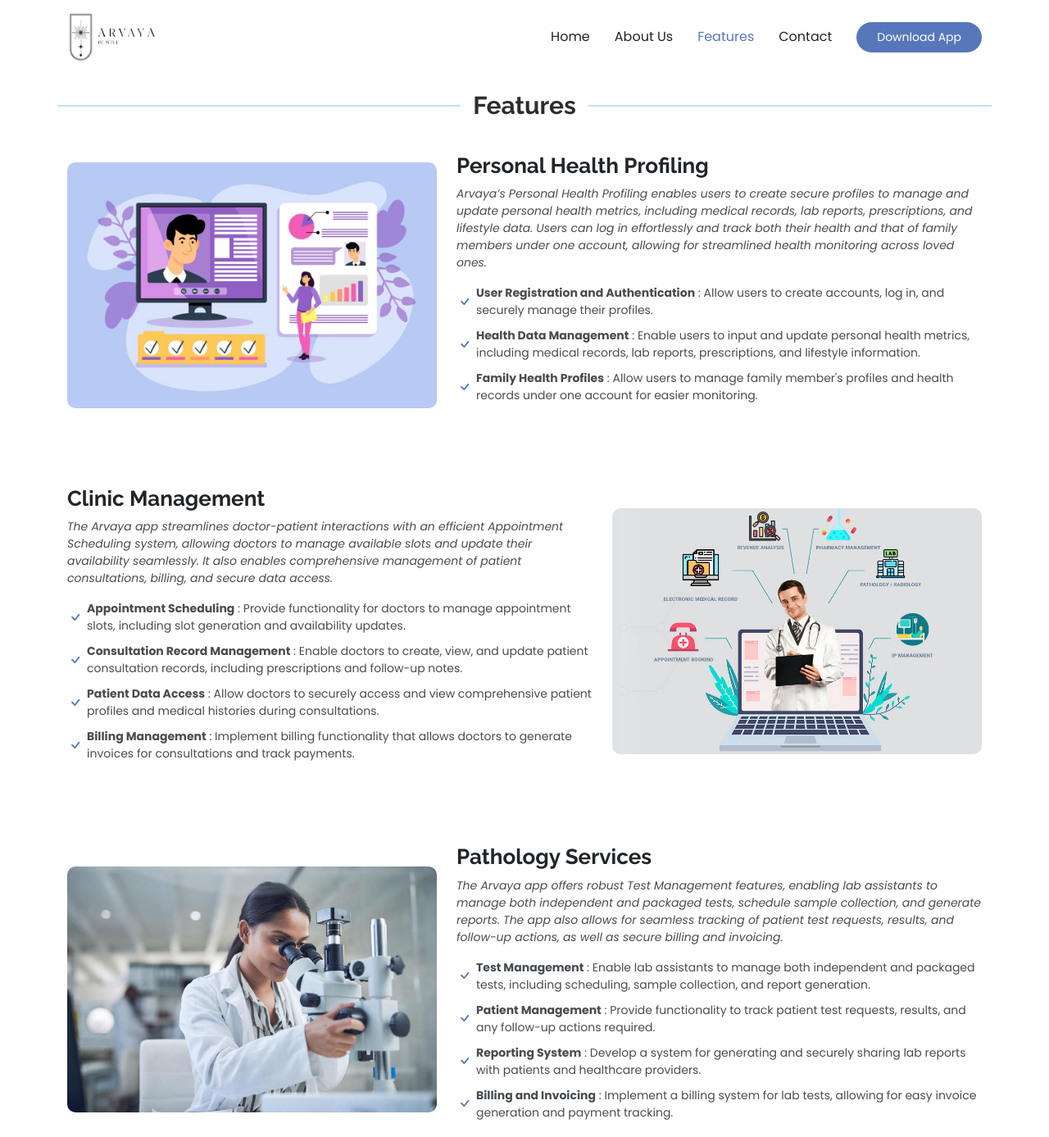
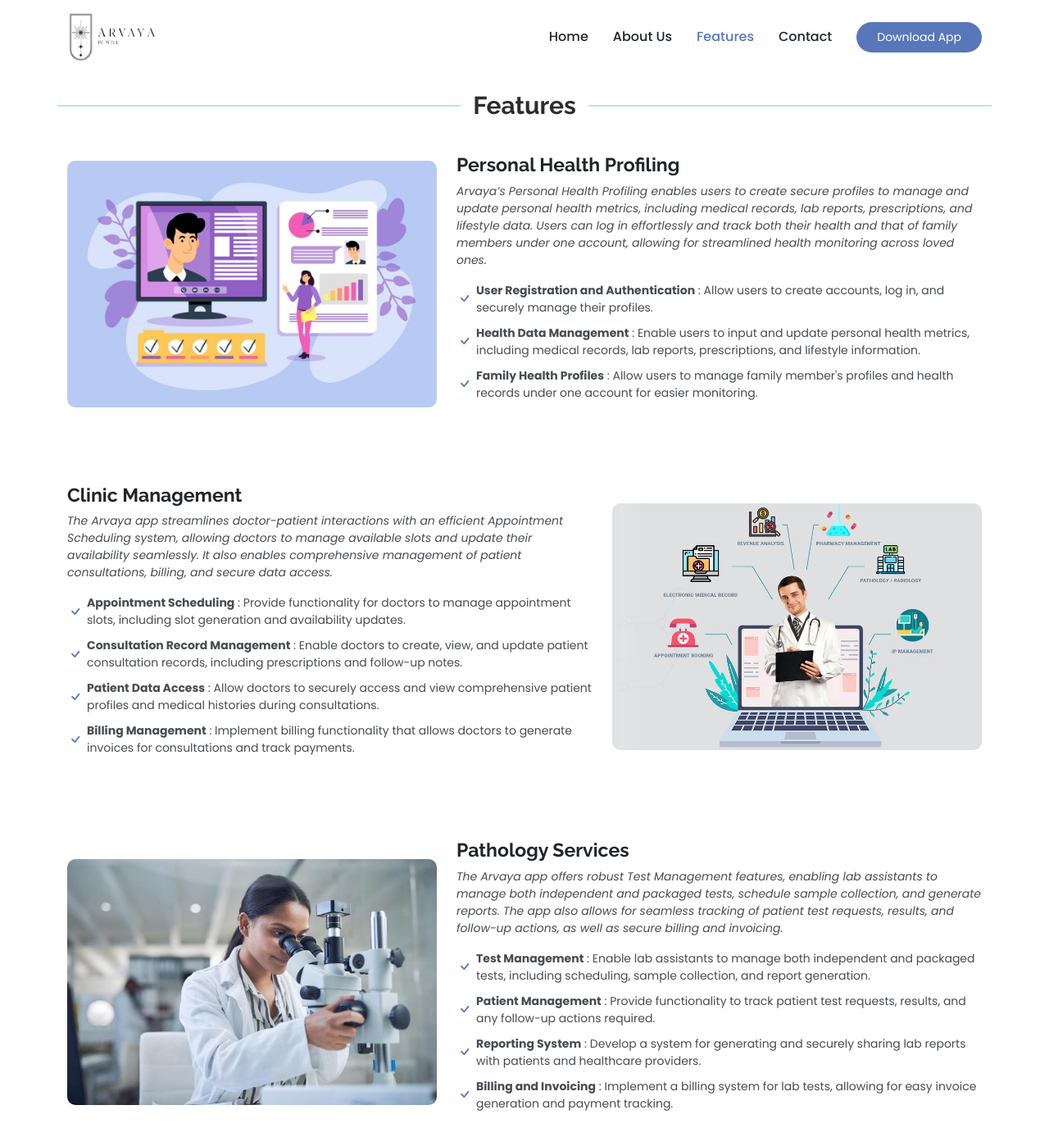
Before and after one commit to sumit0122/Arvaya, a plain HTML site: page Features.html in a window 1280 px wide. Shown: the top 1387 px of the page at 82% size. Drawn offline with nearby package versions, Linux system fonts and the light colour scheme.

Commit message:
design changes

```diff
--- a/Features.html
+++ b/Features.html
@@ -120,7 +120,7 @@
           <img src="assets/img/personal profiling1.jpeg" class="img-fluid fixed-height-img" alt="">
       </div>
       <div class="col-md-7" data-aos="fade-up" data-aos-delay="100">
-        <h3>Personal Health Profiling</h3>
+        <h3 style="font-size: 23px;">Personal Health Profiling</h3>
         <p style="font-size: 14px;" class="fst-italic">
             Arvaya’s Personal Health Profiling enables users to create secure profiles to manage and update personal health metrics, including medical records, lab reports, prescriptions, and lifestyle data. Users can log in effortlessly and track both their health and that of family members under one account, allowing for streamlined health monitoring across loved ones.
         </p>
@@ -139,7 +139,7 @@
           <img src="assets/img/Clinic mgt.jpg" class="img-fluid fixed-height-img" alt="">
       </div>
       <div class="col-md-7 order-2 order-md-1" data-aos="fade-up" data-aos-delay="200">
-        <h3>Clinic Management</h3>
+        <h3 style="font-size: 23px;">Clinic Management</h3>
         <p style="font-size: 14px;" class="fst-italic">
             The Arvaya app streamlines doctor-patient interactions with an efficient Appointment Scheduling system, allowing doctors to manage available slots and update their availability seamlessly. It also enables comprehensive management of patient consultations, billing, and secure data access.
         </p>
@@ -159,7 +159,7 @@
           <img src="assets/img/Pathology.jpg" class="img-fluid fixed-height-img" alt="">
       </div>
       <div class="col-md-7" data-aos="fade-up" data-aos-delay="300">
-        <h3>Pathology Services</h3>
+        <h3 style="font-size: 23px;">Pathology Services</h3>
         <p style="font-size: 14px;" class="fst-italic">
             The Arvaya app offers robust Test Management features, enabling lab assistants to manage both independent and packaged tests, schedule sample collection, and generate reports. The app also allows for seamless tracking of patient test requests, results, and follow-up actions, as well as secure billing and invoicing.
         </p>
@@ -174,12 +174,12 @@
   </div><!-- Features Item -->
 
   <!-- Feature 4: Pharmacy Management -->
-  <div class="row gy-4 align-items-center features-item">
+  <div class="row gy-4 align-items-center features-item" style="margin-bottom: 60px;">
       <div class="col-md-5 order-1 order-md-2 d-flex align-items-center" data-aos="zoom-out" data-aos-delay="400">
           <img src="assets/img/pharmacise.png" class="img-fluid fixed-height-img" alt="">
       </div>
       <div class="col-md-7 order-2 order-md-1" data-aos="fade-up" data-aos-delay="400">
-          <h3>Pharmacy Management</h3>
+          <h3 style="font-size: 23px;">Pharmacy Management</h3>
           <p style="font-size: 14px;" class="fst-italic">
               The Arvaya app provides comprehensive Drug Inventory Management, empowering pharmacists to track stock levels, monitor expiry dates, and manage orders. The app also allows for secure processing of prescriptions and access to patient medication histories to ensure safe dispensing.
           </p>
--- a/assets/css/main.css
+++ b/assets/css/main.css
@@ -235,7 +235,7 @@ h6 {
     padding: 18px 15px;
     font-size: 16px;
     font-family: var(--nav-font);
-    font-weight: 400;
+    font-weight: 500;
     display: flex;
     align-items: center;
     justify-content: space-between;
@@ -1882,7 +1882,7 @@ section,
 
 /* Image styling */
 .fixed-height-img {
-  height: 300px; /* Set the fixed height */
+  /* height: 300px; */
   object-fit: cover; /* Ensure the image maintains its aspect ratio */
   width: 100%; /* Make the image adapt to the container width */
   border-radius: 10px; /* Optional: Adds rounded corners to the image */
```
Also changed, not shown: About.html (+1 -1 lines), assets/img/pharmacise.png.
